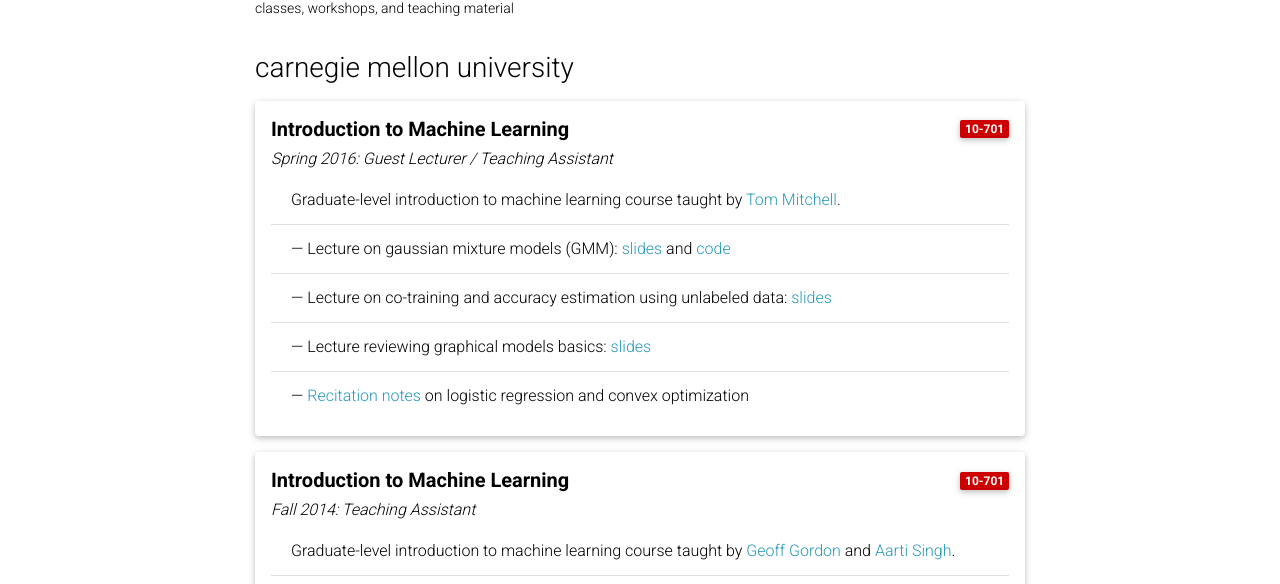
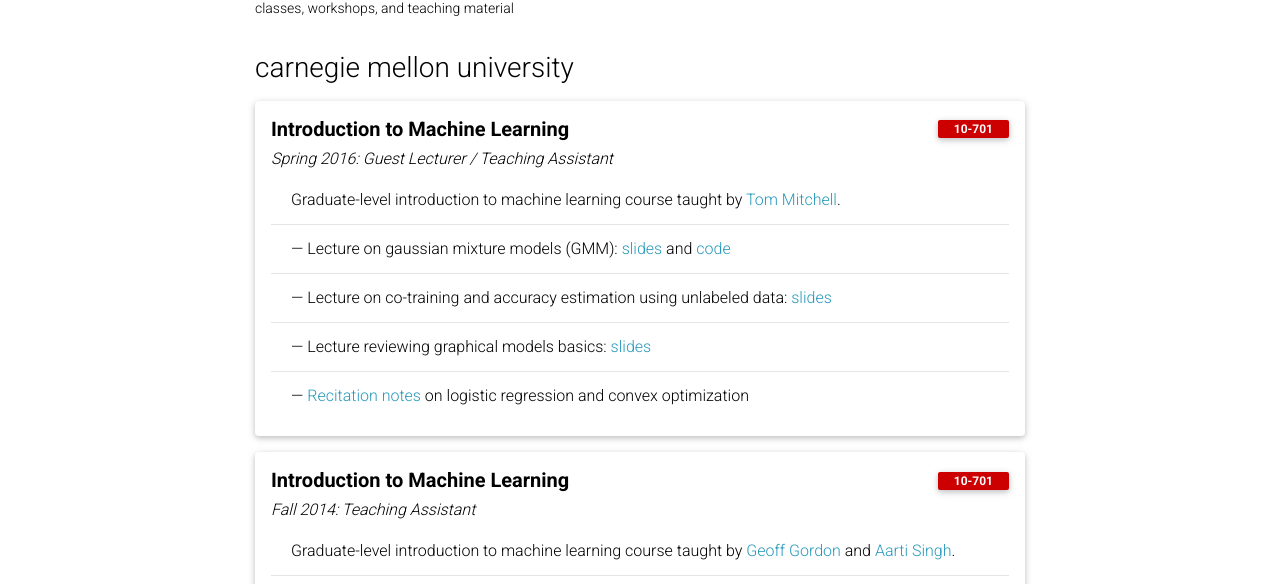
Before and after one commit to agiessing/agiessing.github.io, a Jekyll site: the page built from _pages/teaching.md, in a window 1280 px wide. Shown: the part 163-747 px from the top of the page. Built offline with Jekyll 4.4.1, drawn with Linux system fonts in a browser that asks for light colours; comment, search, counter and statistics services are not loaded; a style sheet for code colours, icons or effects is not loaded.

Commit message:
Update _base.scss

```diff
--- a/_sass/_base.scss
+++ b/_sass/_base.scss
@@ -102,6 +102,19 @@
       display: flex;
       align-items: center;
     }
+  }
+
+  /**
+ * Source: https://maruan.alshedivat.com/assets/css/main.css
+ */
+
+  /* Modified --global-bg-color (used in Maruan's site) to --global-card-bg-color. */
+  /* If you use --global-bg-color, you'll need to change some other CSS. */
+  .list-group-item {
+    background-color: var(--global-card-bg-color); border-color: var(--global-divider-color);
+  }
+  .badge {
+    background-color: var(--global-theme-color); padding-left: 1rem; padding-right: 1rem;
   }
 }
 
```
